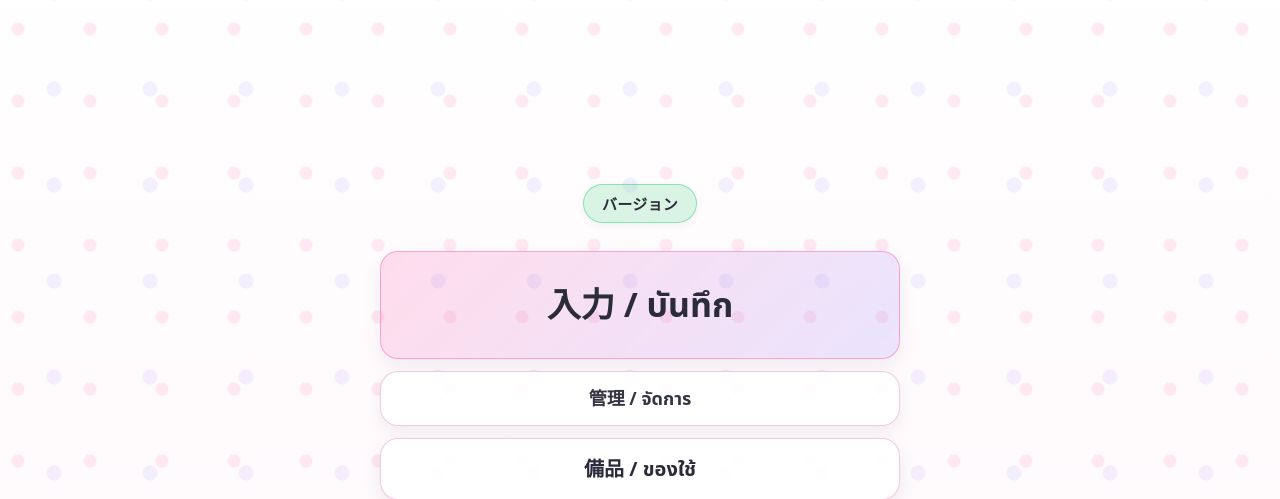
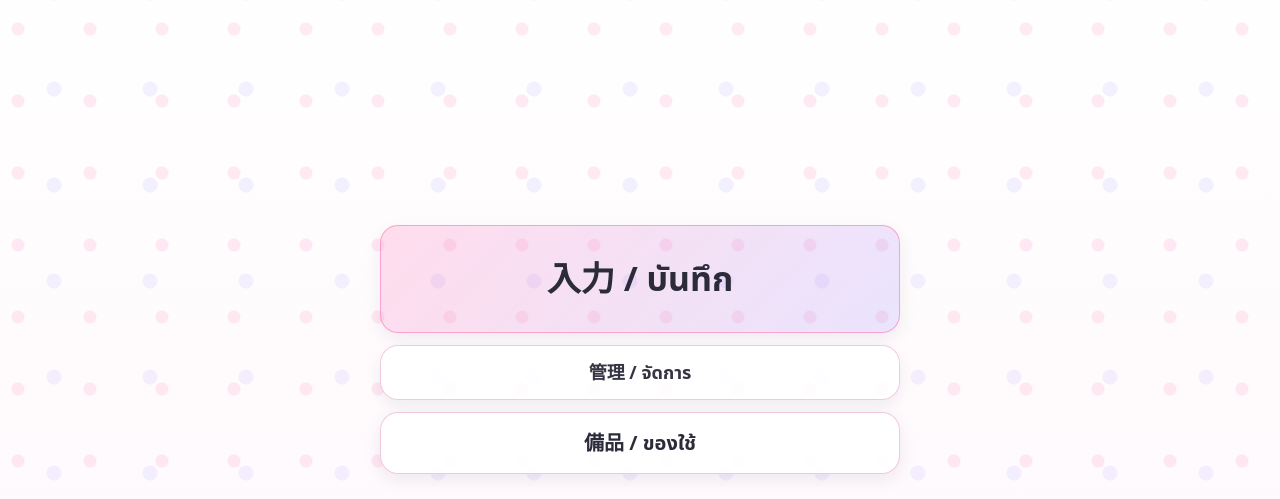
Before and after one commit to shunsoco-stack/InvoiceFromTherapist, a Flask app: template app/templates/index.html in a window 1280 px wide. Shown: the part 61-560 px from the top of the page. Run offline with Flask 3, Linux system fonts and the light colour scheme; the template is opened without the code that fills it, so the values that code supplies are empty; parts of the project's set-up code (start-up, migrations or seed data) failed here and were passed over.

Commit message:
fix(home): hide version banner

```diff
--- a/app/app.py
+++ b/app/app.py
@@ -49,11 +49,9 @@ def create_app() -> Flask:
         logo_filename = _find_logo_filename()
         logo_url = url_for("static", filename=logo_filename) if logo_filename else None
         logo_alt = (os.getenv("SALON_LOGO_ALT") or "ロゴ").strip() or "ロゴ"
-        app_version_date = date.today().isoformat()
         return render_template(
             "index.html",
             today=today,
-            app_version_date=app_version_date,
             logo_url=logo_url,
             logo_alt=logo_alt,
             supply_alerts_count=supply_alerts_count,
--- a/app/static/style.css
+++ b/app/static/style.css
@@ -196,17 +196,6 @@ input::placeholder{ color: rgba(169,180,202,.7); }
   justify-content:center;
   gap: 14px;
   padding: 12px 0 24px;
-}
-.homeSimple__version{
-  font-size: 15px;
-  font-weight: 700;
-  letter-spacing: 0.02em;
-  color: var(--text);
-  background: rgba(46, 204, 113, 0.18);
-  border: 1px solid rgba(46, 204, 113, 0.45);
-  border-radius: 999px;
-  padding: 8px 18px;
-  box-shadow: 0 2px 10px rgba(0, 0, 0, 0.06);
 }
 .homeSimple__logoWrap{
   display:flex;
--- a/app/templates/index.html
+++ b/app/templates/index.html
@@ -2,7 +2,6 @@
 {% set title = "トップ" %}
 {% block content %}
   <div class="homeSimple">
-    <div class="homeSimple__version mono" title="サーバー日付ベースの表示用バージョン">バージョン {{ app_version_date }}</div>
     {% if logo_url %}
       <div class="homeSimple__logoWrap">
         <img class="homeSimple__logo" src="{{ logo_url }}" alt="{{ logo_alt }}" />
```
